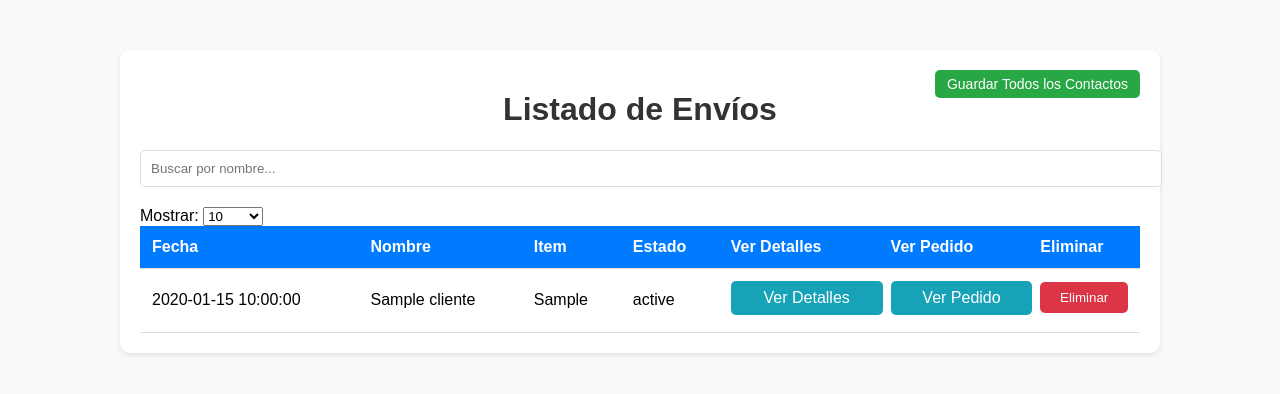
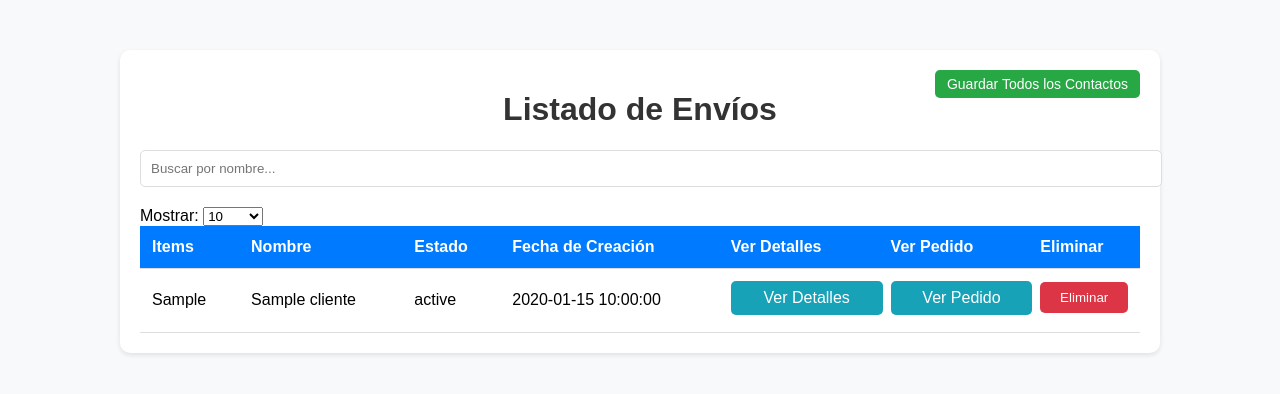
Before and after one commit to corporacionprintec/printec_envios, a PHP site: page /php/listado_envios.php in a window 1280 px wide. Shown: the top 394 px of the page. Run offline with PHP 8.4, Linux system fonts and the light colour scheme; tables that the repository leaves empty or names only in its code hold one stand-in row (values such as "Sample post").

Commit message:
proyeccion107

```diff
--- a/php/listado_envios.php
+++ b/php/listado_envios.php
@@ -23,7 +23,7 @@ if ($conn->connect_error) {
 $limit = isset($_GET['limit']) ? intval($_GET['limit']) : 10;
 
 // Consulta SQL con límite de resultados según la selección
-$sql = "SELECT fecha_creacion, id, nombre, telefono, estado, item FROM clientes ORDER BY fecha_creacion DESC LIMIT $limit";
+$sql = "SELECT item, id, nombre, telefono, estado, fecha_creacion FROM clientes ORDER BY item DESC LIMIT $limit";
 $result = $conn->query($sql);
 
 if (!$result) {
@@ -107,7 +107,6 @@ if (!$result) {
             top: 20px;
             right: 20px;
         }
-        /* Estilos para el estado pendiente y enviado */
         .pendiente {
             color: red;
             font-weight: bold;
@@ -116,7 +115,6 @@ if (!$result) {
             color: green;
             font-weight: bold;
         }
-        /* Media queries para pantallas pequeñas */
         @media (max-width: 768px) {
             .container {
                 padding: 10px;
@@ -170,10 +168,10 @@ if (!$result) {
         <table id="tablaEnvios">
             <thead>
                 <tr>
-                    <th>Fecha</th>
+                    <th>Items</th>
                     <th>Nombre</th>
-                    <th>Item</th>
                     <th>Estado</th>
+                    <th>Fecha de Creación</th>
                     <th>Ver Detalles</th>
                     <th>Ver Pedido</th>
                     <th>Eliminar</th>
@@ -183,13 +181,13 @@ if (!$result) {
                 <?php
                 if ($result->num_rows > 0) {
                     while ($row = $result->fetch_assoc()) {
-                        $fecha = $row['fecha_creacion'];
+                        $item = $row['item'];
                         $nombre = $row['nombre'];
-                        $item = $row['item'];
                         $estado = $row['estado'];
+                        $fecha_creacion = $row['fecha_creacion'];
 
                         // URL para ver detalles
-                        $urlVerDetalles = "https://printecenvios-production.up.railway.app/ver_pedido.html?id=" . $row['id'];
+                        $urlVerDetalles = "https://printecenvios-production.up.railway.app/ver_pedido.html?item=" . $item;
 
                         // URL de confirmación generada dinámicamente usando el campo 'id'
                         $urlConfirmacion = "https://printecenvios-production.up.railway.app/confirmacion.html?id=" . $row['id'];
@@ -198,10 +196,10 @@ if (!$result) {
                         $estadoClass = strtolower($estado) == 'pendiente' ? 'pendiente' : (strtolower($estado) == 'enviado' ? 'enviado' : '');
 
                         echo "<tr>";
-                        echo "<td>" . $fecha . "</td>"; // Mostrar la fecha de creación
+                        echo "<td>" . $item . "</td>";
                         echo "<td>" . $nombre . "</td>";
-                        echo "<td>" . $item . "</td>"; // Mostrar el item
                         echo '<td class="' . $estadoClass . '">' . $estado . '</td>'; // Aplicar clase al estado
+                        echo "<td>" . $fecha_creacion . "</td>"; // Mostrar la fecha de creación
 
                         // Botón para ver detalles
                         echo '<td><a href="' . $urlVerDetalles . '" class="copy-btn">Ver Detalles</a></td>';
@@ -210,7 +208,7 @@ if (!$result) {
                         echo '<td><a href="' . $urlConfirmacion . '" class="copy-btn">Ver Pedido</a></td>';
 
                         // Botón para eliminar pedido
-                        echo '<td><button class="delete-btn" onclick="eliminarPedido(' . $row['id'] . ')">Eliminar</button></td>';
+                        echo '<td><button class="delete-btn" onclick="eliminarPedido(' . $item . ')">Eliminar</button></td>';
                         echo "</tr>";
                     }
                 } else {
@@ -227,8 +225,8 @@ if (!$result) {
     </div>
 
     <script>
-        // Función para confirmar y eliminar un pedido usando el campo id
-        function eliminarPedido(id) {
+        // Función para confirmar y eliminar un pedido usando el campo item
+        function eliminarPedido(item) {
             if (confirm("¿Estás seguro de eliminar este pedido?")) {
                 var form = document.createElement('form');
                 form.method = 'POST';
@@ -236,8 +234,8 @@ if (!$result) {
 
                 var input = document.createElement('input');
                 input.type = 'hidden';
-                input.name = 'id';
-                input.value = id;
+                input.name = 'item';
+                input.value = item;
 
                 form.appendChild(input);
                 document.body.appendChild(form);
```
